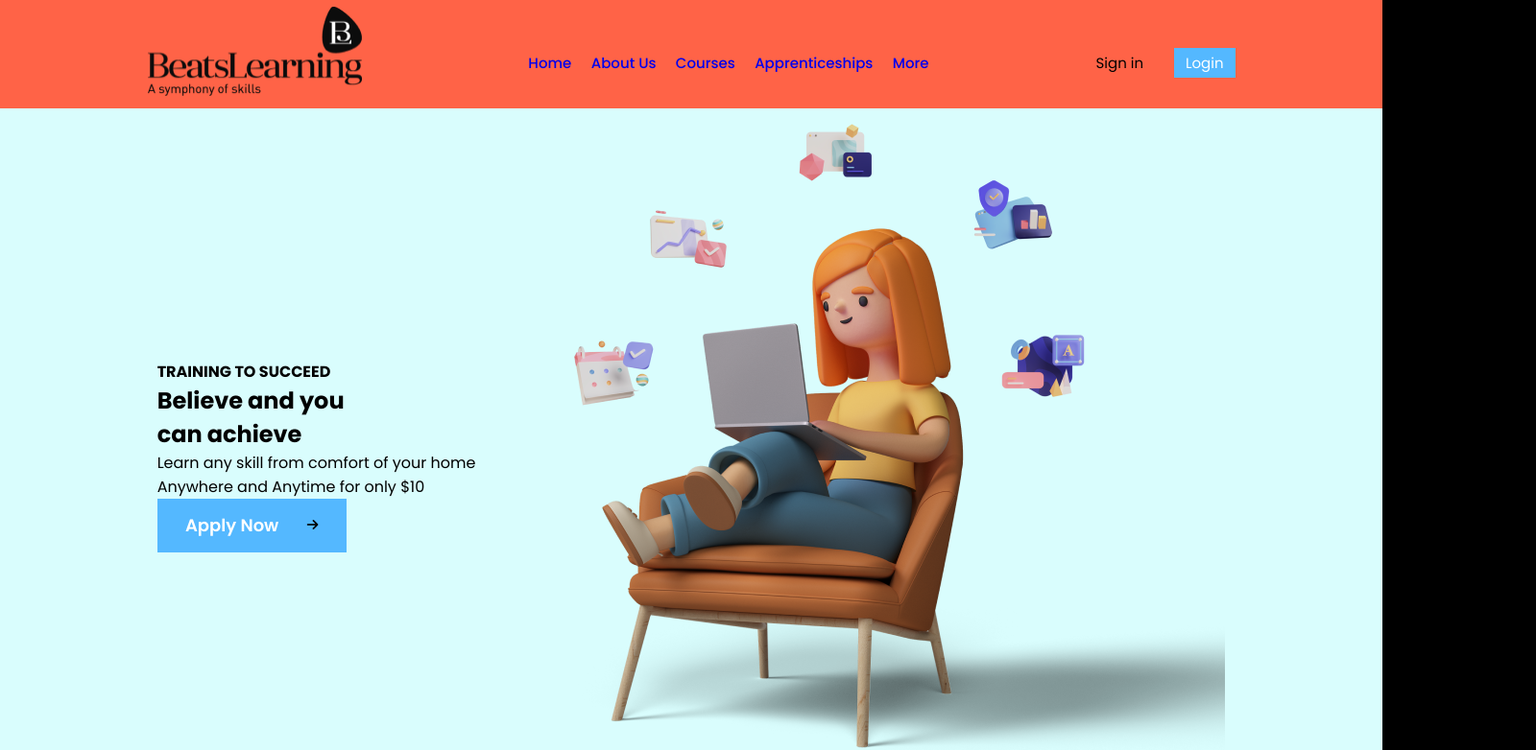
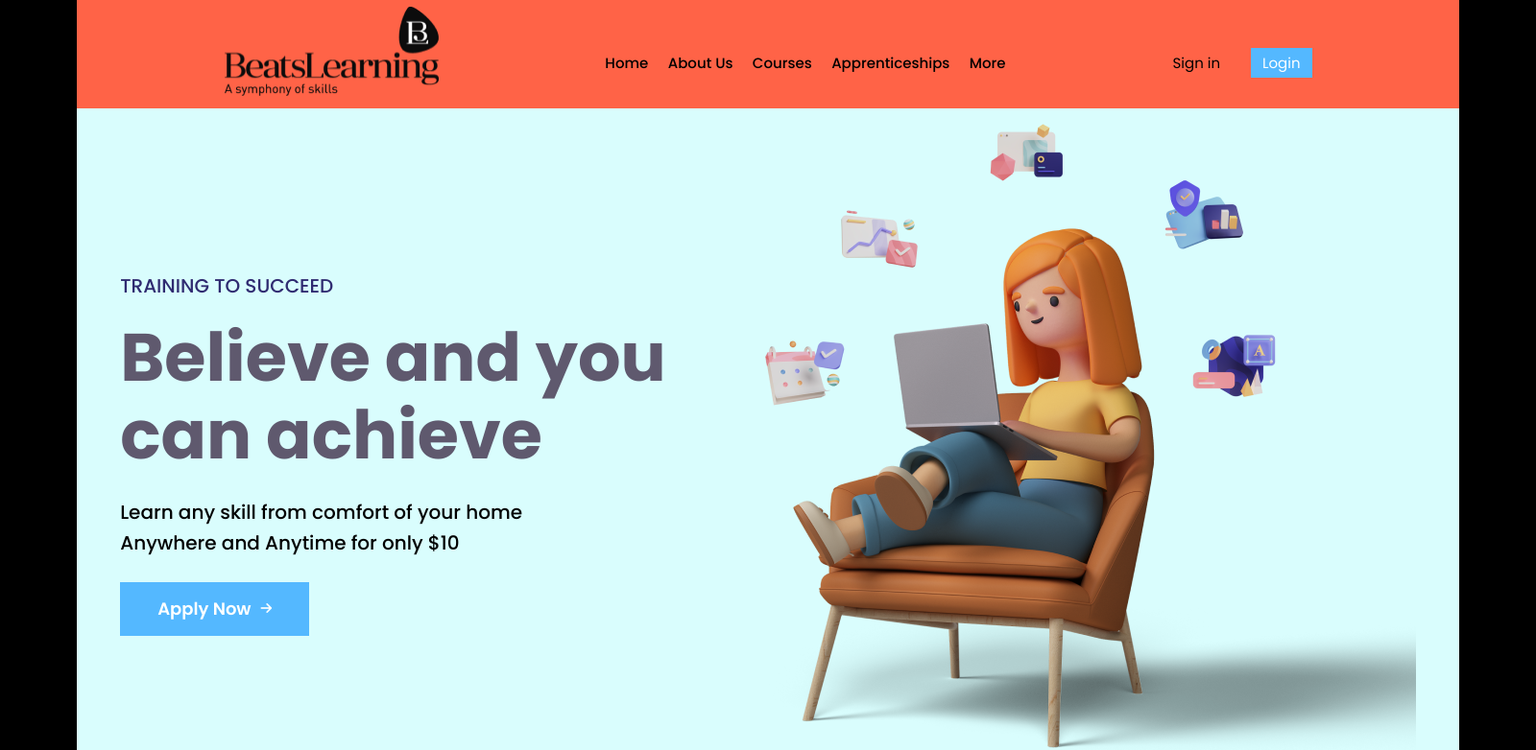
Before and after one commit to Fazlehasan652/EdTech-Landing-Page, a plain HTML site: page index.html in a window 1280 px wide. Shown: the top 782 px of the page at 96% size, 1600 px wide, since content can reach past the window. Drawn offline with Linux system fonts and the light colour scheme.

Commit message:
EdTech-Landing-Page modifide

```diff
--- a/style.css
+++ b/style.css
@@ -8,7 +8,7 @@
 }
 body {
   background-color: black;
-  width: 100vw;
+  width: 100rem;
   height: auto;
 }
 .container {
@@ -48,20 +48,12 @@ body {
   list-style: none;
 }
 .nav-link {
-  font-family: Poppins;
-  font-weight: 500;
-  font-size: .9375rem;
-  line-height: 100%;
-  letter-spacing: 0%;
   text-decoration: none;
-<<<<<<< HEAD
-=======
   font-family: Poppins;
   font-weight: 500;
   font-size: 0.9375rem;
   line-height: 100%;
   letter-spacing: 0%;
->>>>>>> e1badf8eb99a8b7ae03360ab18c13f7ad9c98a31
   color: #000000;
 }
 .user {
@@ -75,8 +67,6 @@ body {
   background: #54b8ff;
   color: #ffffff;
   padding: 0.3125rem 0.75rem;
-<<<<<<< HEAD
-=======
 }
 #login:hover {
   background: linear-gradient(
@@ -86,7 +76,6 @@ body {
     rgba(0, 212, 255, 1) 100%
   );
   transition: 5s;
->>>>>>> e1badf8eb99a8b7ae03360ab18c13f7ad9c98a31
 }
 .user-link {
   font-family: Poppins;
@@ -104,27 +93,6 @@ body {
   justify-content: center;
   align-items: center;
 }
-<<<<<<< HEAD
-
-.hero-text{
-  display: flex;
-  flex-direction: column;
-  gap: 10px;
-  min-width: 44.375rem;
-  min-height: 25.375rem;
-  margin-left: 100px;
-
-}
-.hero-btn{
-  display: flex;
-  justify-content: space-evenly;
-  align-items: center;
-  width: 12.3125rem;
-  height: 3.5rem;
-  border-style: none;
-  background: linear-gradient(90deg, #54B8FF -1.36%, #54B8FF 105.62%);
-
-=======
 .hero-text {
   display: flex;
   flex-direction: column;
@@ -254,5 +222,4 @@ color: #04004D;
   line-height: 100%;
   letter-spacing: 0%;
   color: #898E92;
->>>>>>> e1badf8eb99a8b7ae03360ab18c13f7ad9c98a31
 }
```
